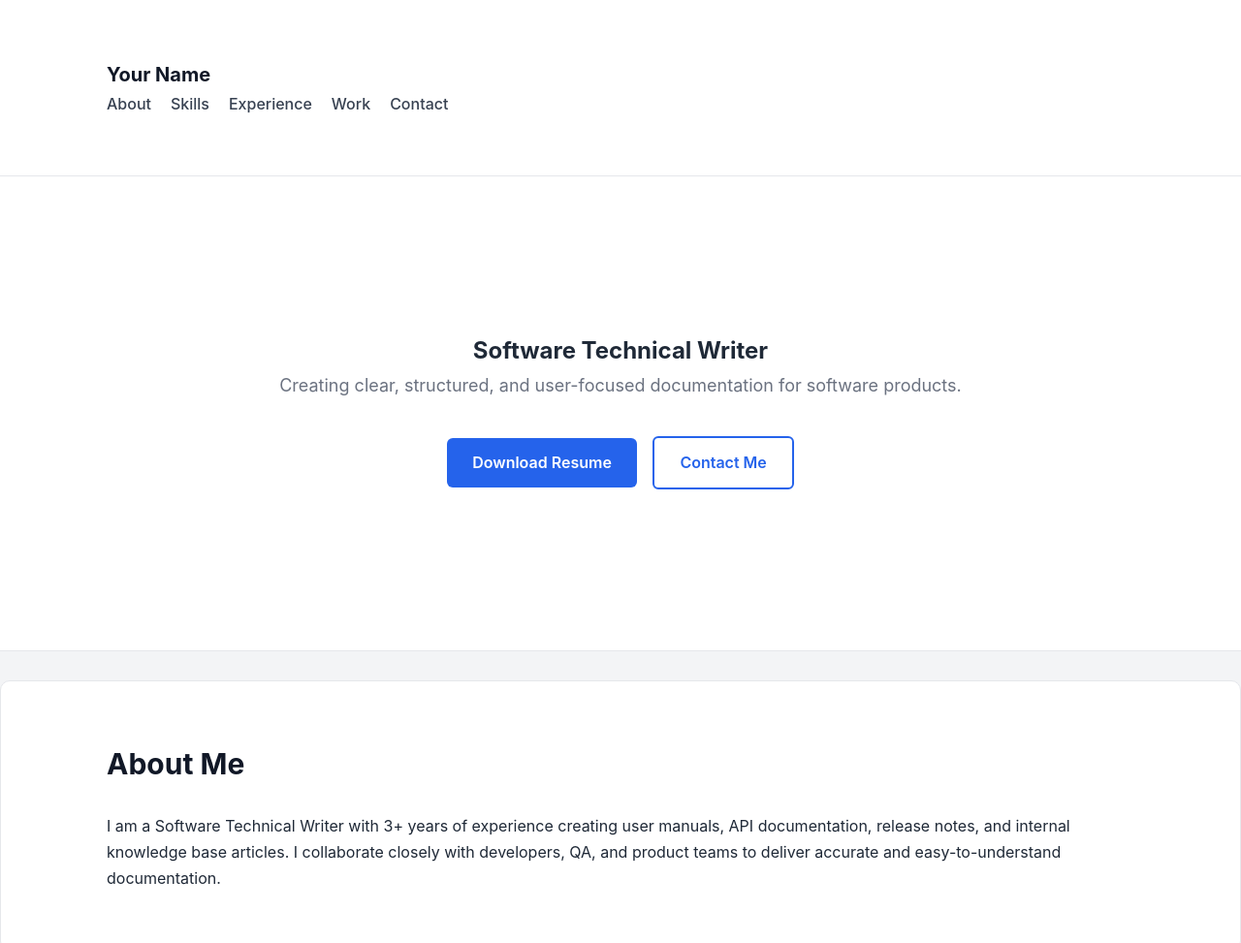
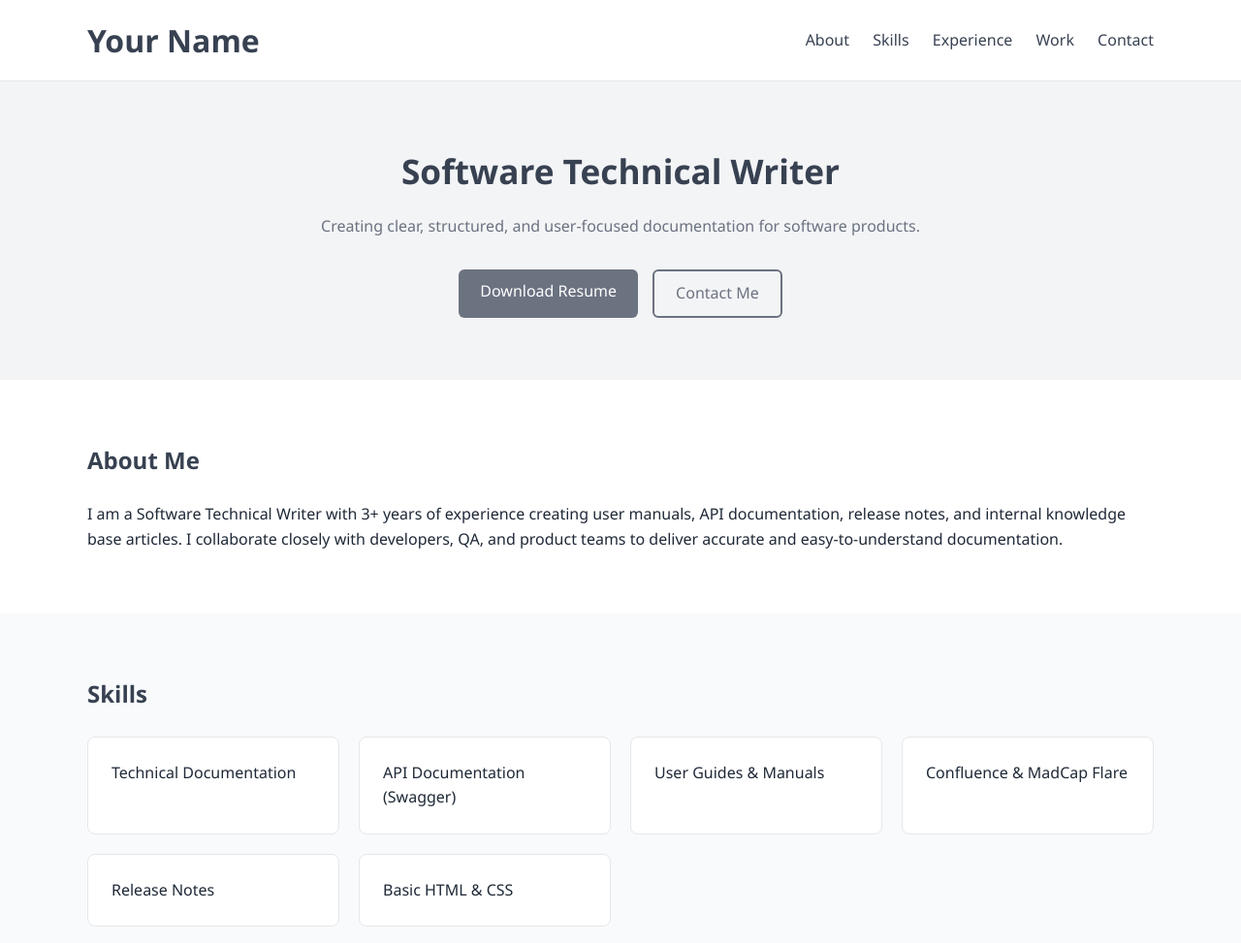
Before and after one commit to balajivmansinge1997-byte/technical-writer-portfolio, a plain HTML site: page index.html in a window 1280 px wide. Shown: the top 973 px of the page at 97% size. Drawn offline with Linux system fonts and the light colour scheme.

Commit message:
Update style.css

```diff
--- a/style.css
+++ b/style.css
@@ -5,179 +5,170 @@
   box-sizing: border-box;
 }
 
-/* BASE */
+html {
+  scroll-behavior: smooth;
+}
+
 body {
-  font-family: 'Inter', sans-serif;
-  background-color: #f3f4f6;   /* light grey background */
+  font-family: "Segoe UI", Arial, sans-serif;
   color: #1f2937;
-  line-height: 1.7;
+  background: #ffffff;
+  line-height: 1.6;
 }
 
 /* CONTAINER */
 .container {
+  width: 90%;
   max-width: 1100px;
   margin: auto;
-  padding: 60px 20px;
 }
 
 /* NAVBAR */
 .navbar {
+  background: #ffffff;
+  border-bottom: 1px solid #e5e7eb;
   position: sticky;
   top: 0;
-  background: #ffffff;
-  border-bottom: 1px solid #e5e7eb;
-  z-index: 1000;
+  z-index: 10;
 }
 
-.navbar-container {
+.nav {
   display: flex;
   justify-content: space-between;
   align-items: center;
-  padding: 15px 30px;
+  padding: 1rem 0;
 }
 
 .logo {
-  font-size: 20px;
-  font-weight: 700;
-  color: #111827;
-}
-
-.nav-links {
-  list-style: none;
-  display: flex;
-  gap: 20px;
+  color: #374151;
 }
 
 .nav-links a {
+  margin-left: 20px;
   text-decoration: none;
   color: #374151;
-  font-weight: 500;
+  position: relative;
 }
 
-.nav-links a:hover {
-  color: #2563eb;
+.nav-links a::after {
+  content: "";
+  position: absolute;
+  width: 0;
+  height: 2px;
+  bottom: -4px;
+  left: 0;
+  background-color: #6b7280;
+  transition: width 0.3s ease;
+}
+
+.nav-links a:hover::after {
+  width: 100%;
 }
 
 /* HERO */
 .hero {
-  background: #ffffff;
-  border-bottom: 1px solid #e5e7eb;
+  background: #f3f4f6;
   text-align: center;
-  padding: 100px 20px;
+  padding: 4rem 0;
 }
 
-.hero h1 {
-  font-size: 44px;
-  margin-bottom: 10px;
-  color: #111827;
+.hero h2 {
+  font-size: 2.2rem;
+  color: #374151;
 }
 
 .hero p {
-  font-size: 18px;
+  margin: 1rem 0 2rem;
   color: #6b7280;
-  margin-bottom: 30px;
+}
+
+.hero-buttons {
+  display: flex;
+  justify-content: center;
+  gap: 15px;
 }
 
 /* BUTTONS */
 .btn {
-  padding: 12px 26px;
+  padding: 10px 22px;
   border-radius: 6px;
-  font-weight: 600;
   text-decoration: none;
-  margin: 6px;
-  display: inline-block;
+  transition: all 0.25s ease;
 }
 
 .primary {
-  background: #2563eb;
+  background: #6b7280;
   color: #ffffff;
 }
 
 .primary:hover {
-  background: #1d4ed8;
+  background: #374151;
+  transform: translateY(-2px);
 }
 
 .outline {
-  border: 2px solid #2563eb;
-  color: #2563eb;
+  border: 2px solid #6b7280;
+  color: #6b7280;
 }
 
 .outline:hover {
-  background: #2563eb;
+  background: #6b7280;
   color: #ffffff;
+  transform: translateY(-2px);
 }
 
 /* SECTIONS */
 .section {
-  background: #ffffff;
-  margin: 30px auto;
-  border-radius: 10px;
-  border: 1px solid #e5e7eb;
+  padding: 4rem 0;
 }
 
-.alt-section {
+.section h2 {
+  margin-bottom: 1.5rem;
+  color: #374151;
+}
+
+.light {
   background: #f9fafb;
 }
 
-.section h2 {
-  font-size: 30px;
-  margin-bottom: 25px;
-  color: #111827;
+/* GRID */
+.grid {
+  display: grid;
+  grid-template-columns: repeat(auto-fit, minmax(220px, 1fr));
+  gap: 20px;
 }
 
 /* CARDS */
-.cards {
-  display: flex;
-  flex-wrap: wrap;
-  gap: 25px;
-}
-
 .card {
   background: #ffffff;
+  padding: 1.5rem;
+  border-radius: 8px;
   border: 1px solid #e5e7eb;
-  border-radius: 10px;
-  padding: 25px;
-  width: 260px;
-  transition: 0.25s ease;
-}
-
-.card.wide {
-  width: 100%;
+  transition: transform 0.3s ease, box-shadow 0.3s ease;
 }
 
 .card:hover {
-  border-color: #2563eb;
-}
-
-.card i {
-  font-size: 28px;
-  color: #2563eb;
-  margin-bottom: 15px;
-}
-
-.card h3 {
-  margin-bottom: 10px;
-  color: #111827;
-}
-
-.card p {
-  color: #4b5563;
+  transform: translateY(-6px);
+  box-shadow: 0 10px 25px rgba(0,0,0,0.1);
+  border-color: #6b7280;
 }
 
 /* FOOTER */
 .footer {
   text-align: center;
-  padding: 30px;
+  padding: 1.5rem 0;
+  background: #f3f4f6;
   color: #6b7280;
 }
 
-/* RESPONSIVE */
-@media (max-width: 768px) {
-  .cards {
-    flex-direction: column;
-  }
+/* FADE-IN ANIMATION */
+.fade-section {
+  opacity: 0;
+  transform: translateY(25px);
+  transition: all 0.8s ease-out;
+}
 
-  .hero h1 {
-    font-size: 34px;
-  }
+.fade-section.visible {
+  opacity: 1;
+  transform: translateY(0);
 }
```
